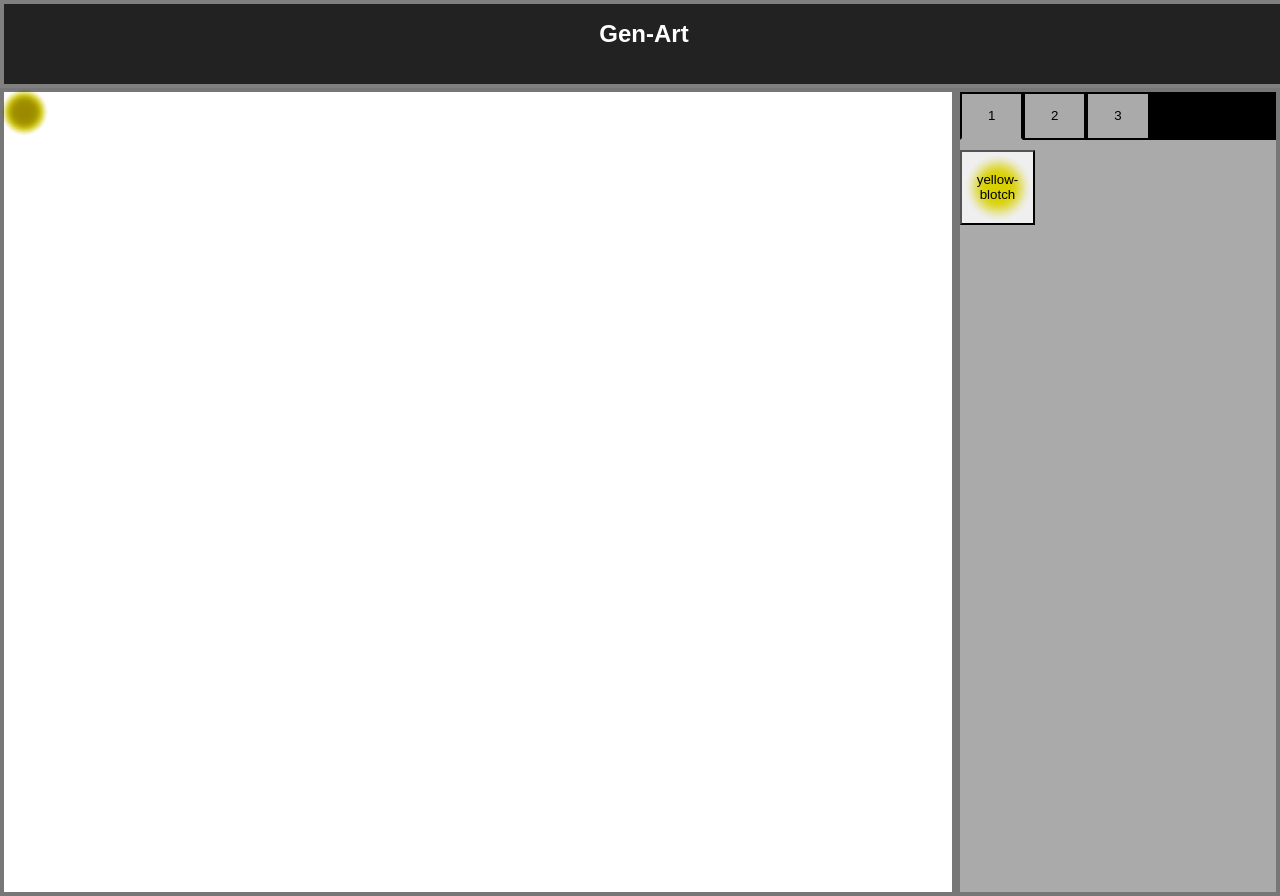
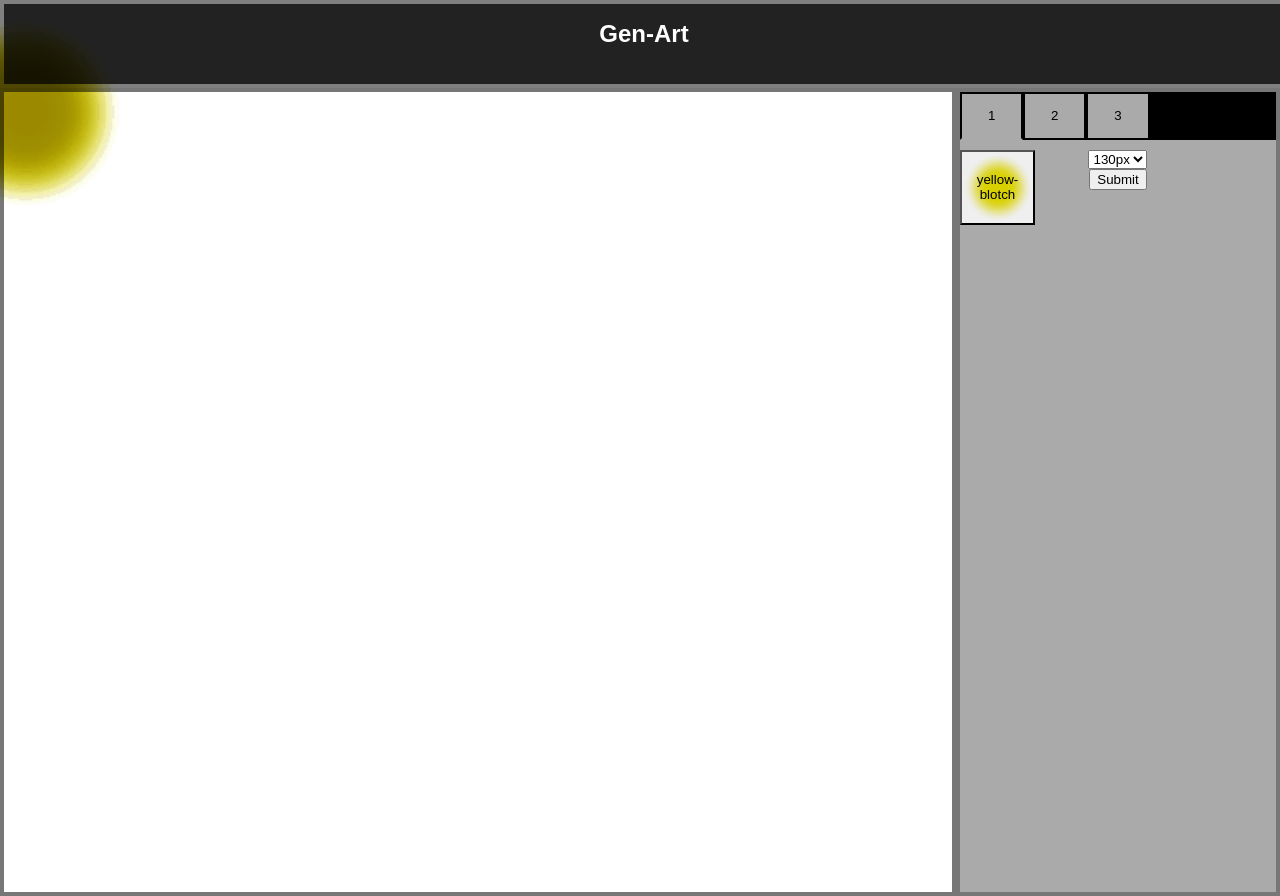
Before and after one commit to dempseyc/react-gen-art, a React (Create React App) app: page / in a window 1280 px wide. Built offline with nearby package versions, Linux system fonts and the light colour scheme; the HTML template or start-up script is replaced by a standard one.

Commit message:
much beautiful magic dotSize functions implementing

```diff
--- a/src/components/Container.js
+++ b/src/components/Container.js
@@ -11,11 +11,17 @@ export default class Container extends Component {
     this.styleRange = [
       "magenta-blotch", "cyan-blotch", "yellow-blotch"
     ];
+    this.sizeRange = [
+      ""
+    ]
     this.numLayers = 3;
     let layerArr = [];
     // push layer template instead
     for (let i=1; i<=this.numLayers; i++) {
-      layerArr.push({dotStyle: "yellow-blotch"});
+      layerArr.push({
+        dotStyle: "yellow-blotch",
+        dotSize: 200
+      });
     }
 
     this.state = {
@@ -41,7 +47,10 @@ export default class Container extends Component {
       if (i+1 !== layer) {
         return d;
       } else {
-        let dU = { dotStyle: dotStyle }
+        let dU = {
+          dotStyle: dotStyle,
+          dotSize: this.state.uiData.layers[i].dotSize
+        }
         return dU;
       }
     });
@@ -55,17 +64,22 @@ export default class Container extends Component {
     this.forceUpdate();
   }
 
-  // updateAlgo(algo) {
-  //   this.setState({
-  //     uiData: { algo: algo }
-  //   })
-  // }
-
-  // updateSize(size) {
-  //   this.setState({
-  //     uiData: { size: size },
-  //   })
-  // }
+  updateDotSize(dotSize,layer) {
+    let newArr = this.state.uiData.layers.map((d,i)=>{
+      if (i+1 !== layer) {
+        return d;
+      } else {
+        let dU = {
+          dotSize: dotSize,
+          dotStyle: this.state.uiData.layers[i].dotStyle
+        }
+        return dU;
+      }
+    });
+    this.setState({
+      uiData: { layers: newArr }
+    }, () => { this.updateDisplay(newArr) })
+  }
 
   render() {
     console.log(this.displayUpdate, "in c");
@@ -79,8 +93,9 @@ export default class Container extends Component {
         <Editor data={{
           styleRange: this.styleRange,
           numLayers: this.numLayers,
-          layers: this.state.uiData.layers,
+          layers: this.displayUpdate,
           updateDotStyle: this.updateDotStyle,
+          updateDotSize: this.updateDotSize
           }} />
       </div>
     )
--- a/src/components/DisplayLayer.js
+++ b/src/components/DisplayLayer.js
@@ -8,8 +8,9 @@ export default class DisplayLayer extends Component {
     return (
       <div className="DisplayLayer">
         <Dot
-        dotStyle={this.props.layers[this.props.layerNum-1].dotStyle}
-        size="50" position={position}
+          dotStyle={this.props.layers[this.props.layerNum-1].dotStyle}
+          dotSize={this.props.layers[this.props.layerNum-1].dotSize}
+          position={position}
         ></Dot>
       </div>
     )
--- a/src/components/Dot.css
+++ b/src/components/Dot.css
@@ -1,11 +1,24 @@
 .Dot {
   position: absolute;
-  width: 50px;
-  height: 50px;
   border-radius: 50%;
   background-size: cover;
 }
 
 .dot-handle {
-    position: relative;
+  position: relative;
 }
+
+.d-50 {
+  width: 50px;
+  height: 50px;
+}
+
+.d-100 {
+  width: 100px;
+  height: 100px;
+}
+
+.d-200 {
+  width: 200px;
+  height: 200px;
+}
--- a/src/components/Dot.js
+++ b/src/components/Dot.js
@@ -5,17 +5,15 @@ export default class Dot extends Component {
 
   render() {
     let dotStyle = this.props.dotStyle;
-    let size = this.props.size;
-    let position = this.props.position;
-    let classes = `Dot d-${size}`;
+    let classes = `Dot d-${this.props.dotSize}`;
     let CSSstyle = {
       backgroundImage: `url(images/${dotStyle}.png)`,
       }
     return (
       <div
       className="dot-handle"
-      style={{left: position.x-size/2,
-        top: position.y-size/2 }}>
+      style={{left: this.props.position.x-this.props.dotSize/2,
+        top: this.props.position.y-this.props.dotSize/2 }}>
         <div className ={classes} style={CSSstyle}></div>
       </div>
     )
--- /dev/null
+++ b/src/components/DotSizeChooser.js
@@ -0,0 +1,38 @@
+import React, { Component } from 'react';
+import './LayerPanel.css';
+
+export default class DotSizeChooser extends Component {
+
+  constructor(props) {
+    super(props);
+    this.layer = this.props.layerNum;
+    this.state = {value: 130};
+
+    this.handleChange = this.handleChange.bind(this);
+    this.handleSubmit = this.handleSubmit.bind(this);
+  }
+
+  handleChange(event) {
+    this.setState({value: event.target.value});
+  }
+
+  handleSubmit(event) {
+    // alert('Your favorite flavor is: ' + this.state.value);
+    event.preventDefault();
+    this.props.data.updateDotSize(this.state.value);
+  }
+
+  render() {
+    return (
+      <form onSubmit={this.handleSubmit}>
+        <select value={this.state.value} onChange={this.handleChange} >
+          <option value='50'>50px</option>
+          <option value='80'>80px</option>
+          <option default value='130'>130px</option>
+          <option value='210'>210px</option>
+        </select>
+        <input type="submit" value="Submit" />
+      </form>
+    )
+  }
+}
--- a/src/components/LayerPanel.js
+++ b/src/components/LayerPanel.js
@@ -1,5 +1,6 @@
 import React, { Component } from 'react'
 import DotStyleChooser from './DotStyleChooser'
+import DotSizeChooser from './DotSizeChooser'
 import './LayerPanel.css'
 
 export default class LayerPanel extends Component {
@@ -11,7 +12,6 @@ export default class LayerPanel extends Component {
         amActive: this.props.reportActiveLayer(this.props.layerNum)
     }
 
-        // this.reportMyStatus = this.reportMyStatus.bind(this);
   }
 
   componentWillReceiveProps() {
@@ -19,14 +19,6 @@ export default class LayerPanel extends Component {
         amActive: this.props.reportActiveLayer(this.props.layerNum)
     })
   }
-
-    // reportMyStatus() {
-    //     if (this.props.layerNum===this.props.activeLayer) {
-    //         console.log(`my idx is ${this.props.layerNum} and i ${this.state.amActive} active`);
-    //     } else {
-    //         console.log(`my idx is ${this.props.layerNum} and i ${this.state.amActive} active`);
-    //     }
-    // }
 
   render() {
     let classnames = `LayerPanel l-${this.props.layerNum} active-${this.state.amActive}`;
@@ -39,7 +31,14 @@ export default class LayerPanel extends Component {
             layerNum = {this.props.layerNum}
             data= {this.props.data}
             styleRange= {this.props.data.styleRange}
-                ></DotStyleChooser>
+        >
+        </DotStyleChooser>
+        <DotSizeChooser
+            layerNum = {this.props.layerNum}
+            data= {this.props.data}
+            sizeRange= {this.props.data.sizeRange}
+        >
+        </DotSizeChooser>
       </div>
     )
   }
```
Lines whose indentation alone changed are shown as unchanged.
